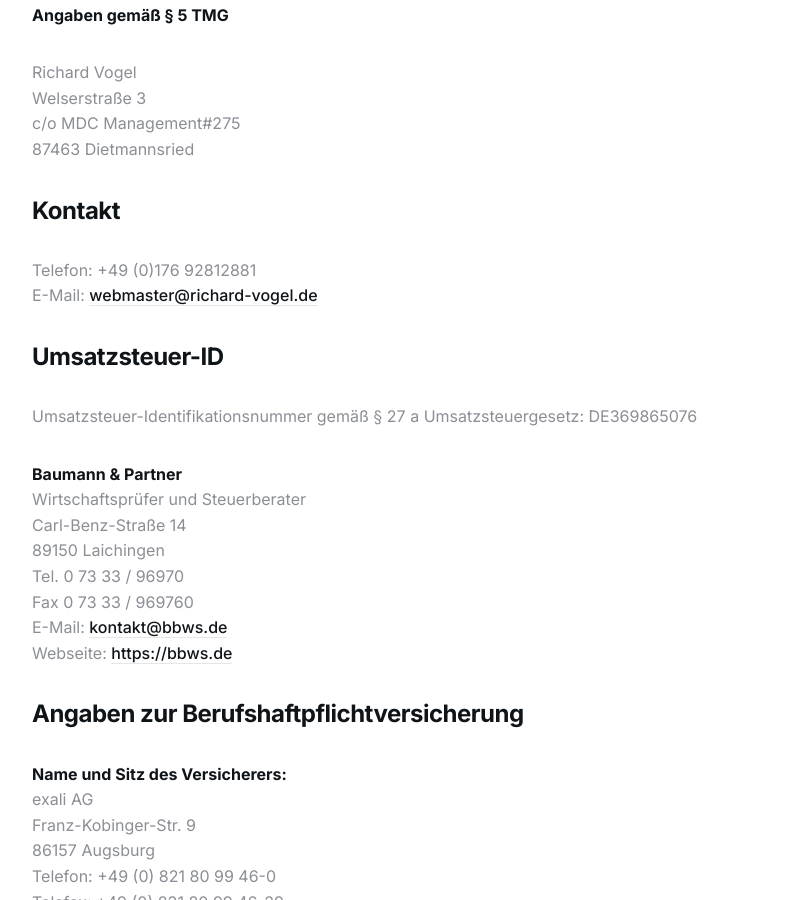
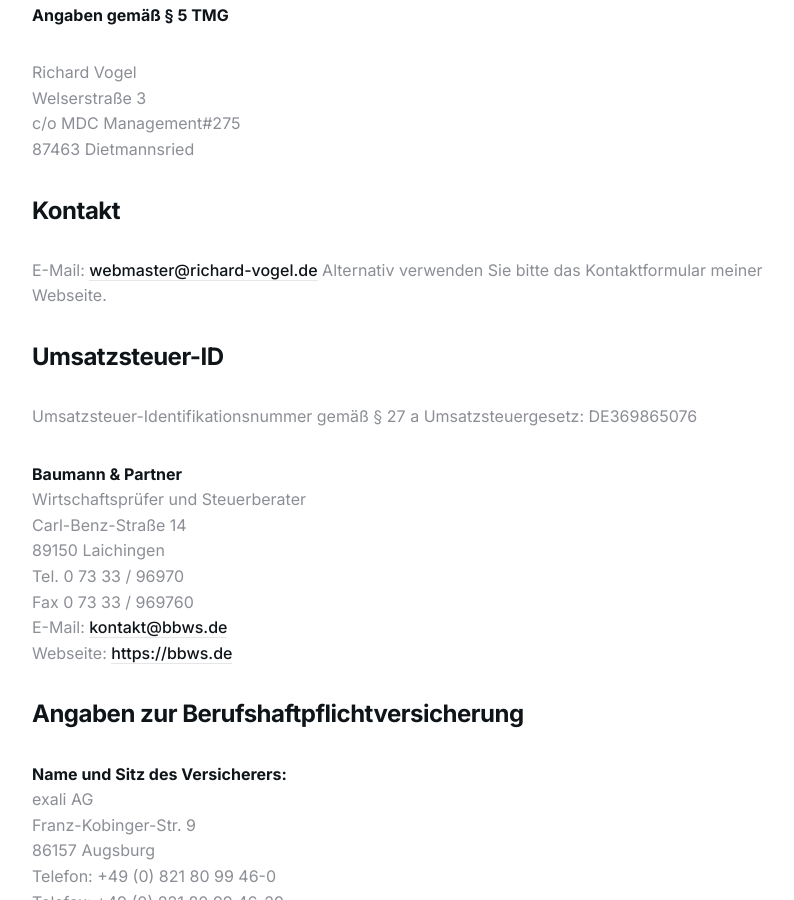
Before and after one commit to Rokko11/Rokko11.github.io, a Jekyll site: the page built from _pages/impressum.md, in a window 1280 px wide and 900 px high, scrolled down 671 px. Shown: the whole window, without its empty margins (228-1022 px from the left). Built offline with Jekyll 4.4.1, drawn with Linux system fonts in a browser that asks for light colours.

Commit message:
impressum.md aktualisieren

```diff
--- a/_pages/impressum.md
+++ b/_pages/impressum.md
@@ -18,8 +18,8 @@
 
 ### Kontakt
 
-Telefon: +49 (0)176 92812881
 E-Mail: [webmaster@richard-vogel.de](mailto:webmaster@richard-vogel.de)
+Alternativ verwenden Sie bitte das Kontaktformular meiner Webseite.
 
 ### Umsatzsteuer-ID
 
```
